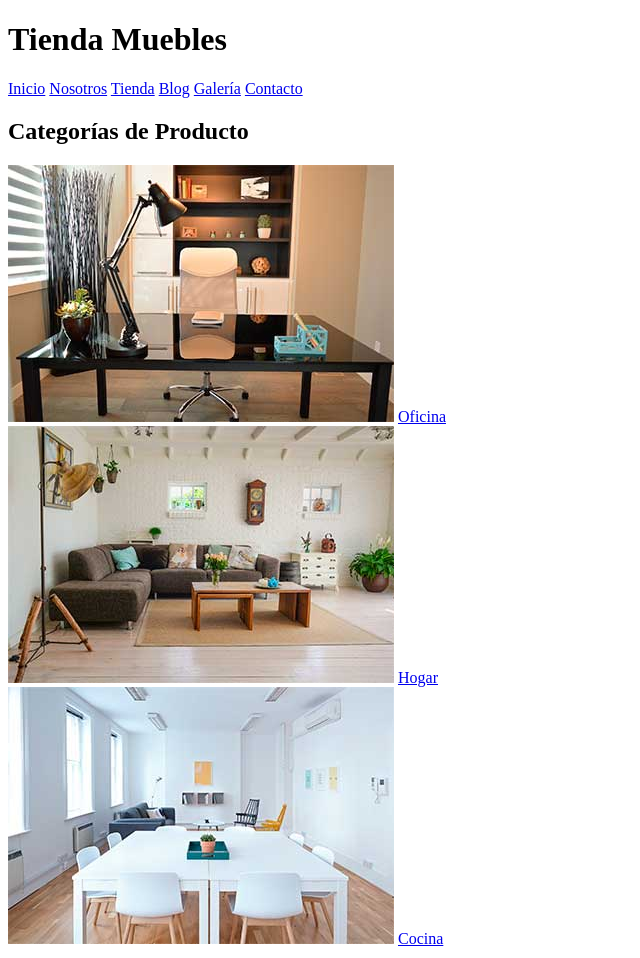
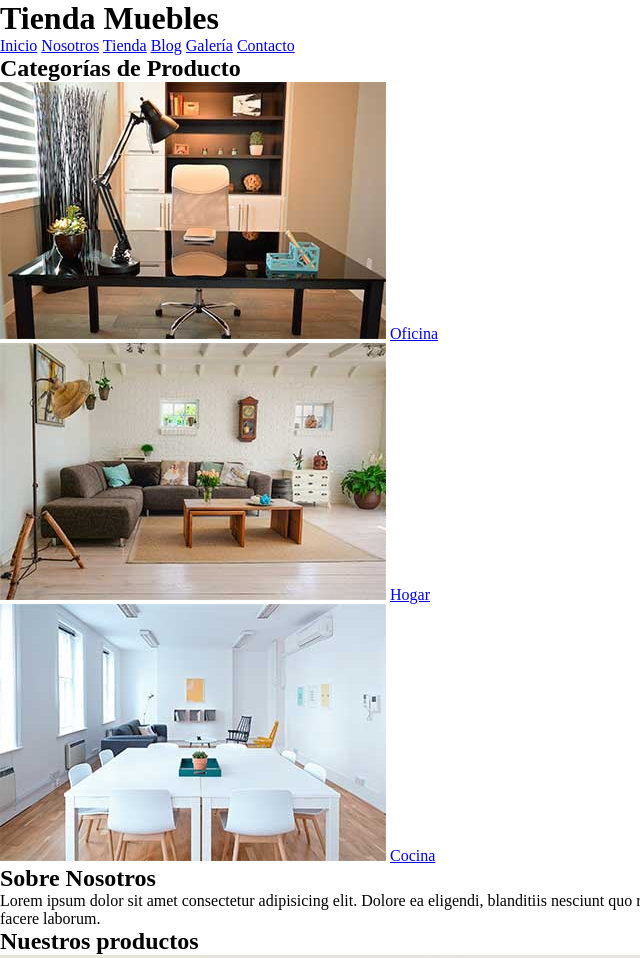
Before and after one commit to DavidTL95/HTML-CSS-Projects, a plain HTML site: page eCommerce/index.html in a window 1280 px wide. Shown: the top 958 px of the page, without its empty margins (0-640 px from the left). Drawn offline with Linux system fonts and the light colour scheme.

Commit message:
Añadido CSS

```diff
--- /dev/null
+++ b/eCommerce/css/style.css
@@ -0,0 +1,4 @@
+*{
+    margin: 0;
+    padding: 0;
+}
--- a/eCommerce/index.html
+++ b/eCommerce/index.html
@@ -4,10 +4,12 @@
     <meta charset="UTF-8">
     <meta name="viewport" content="width=device-width, initial-scale=1.0">
     <title>eCommerce</title>
+
+    <link rel="stylesheet" href="css/style.css">
 </head>
 <body>
     <header>
-        <h1>Tienda Muebles</h1>
+        <h1>Tienda <span>Muebles</span></h1>
     </header>
 
     <nav>
@@ -20,7 +22,7 @@
     </nav>
 
     <section>
-        <h2>Categorías de Producto</h2>
+        <h2>Categorías de <span>Producto</span></h2>
 
         <div>
             <img src="/eCommerce/media/categoria1.jpg" alt="Imagen Categoría">
```
